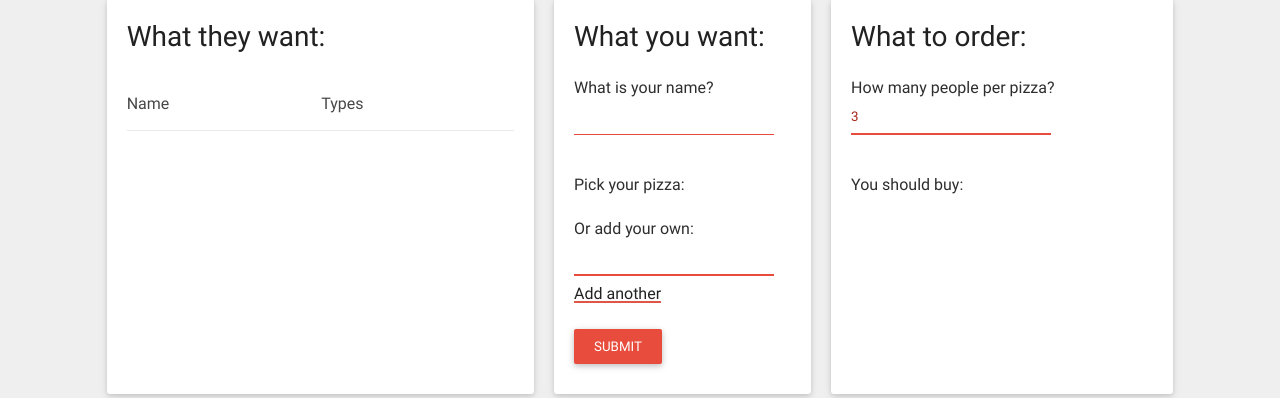
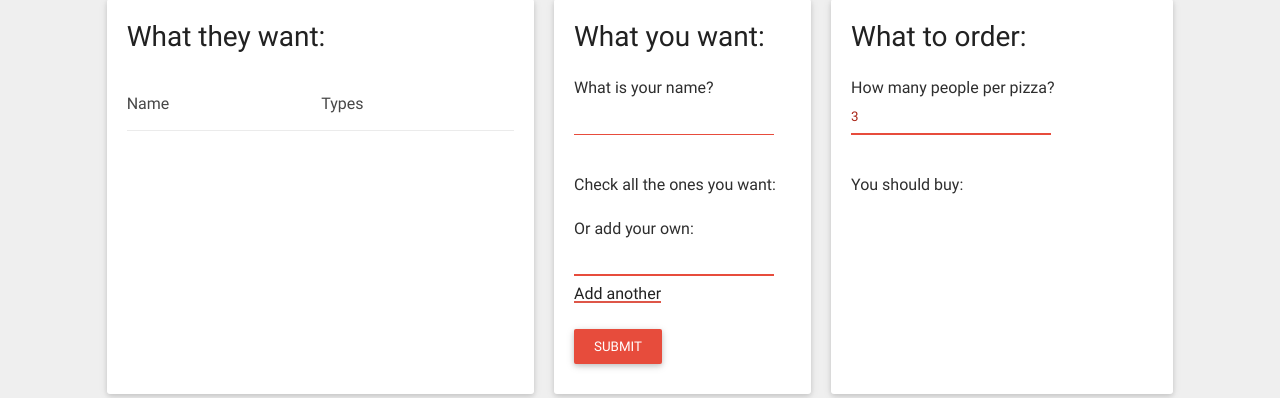
Before and after one commit to ianonavy/how2pizza, a Django app: template how2pizza/pizza/templates/pizza/order.html in a window 1280 px wide. Shown: the part 303-701 px from the top of the page. Run offline with Django 3.2, Linux system fonts and the light colour scheme; the template is opened without the code that fills it, so the values that code supplies are empty.

Commit message:
Make label for existing types clearer

```diff
--- a/how2pizza/pizza/templates/pizza/order.html
+++ b/how2pizza/pizza/templates/pizza/order.html
@@ -31,7 +31,7 @@
 						<input id="name" type="text" name="name" required{% if name %} value="{{ name }}" {% endif %} maxlength="24">
 					</div>
 					<div class="form-group">
-						<label>Pick your pizza:</label>
+						<label>Check all the ones you want:</label>
 						<div id="existing-types">
 							{% for pizza_type in order.get_pizza_types %}
 							<label><input name="types[]" type="checkbox" value="{{ pizza_type }}"{% if user_choice and pizza_type in user_choice.get_pizza_types %}checked{% endif %}>{{ pizza_type }}</label>
```
Also changed, not shown: 1 other file.
